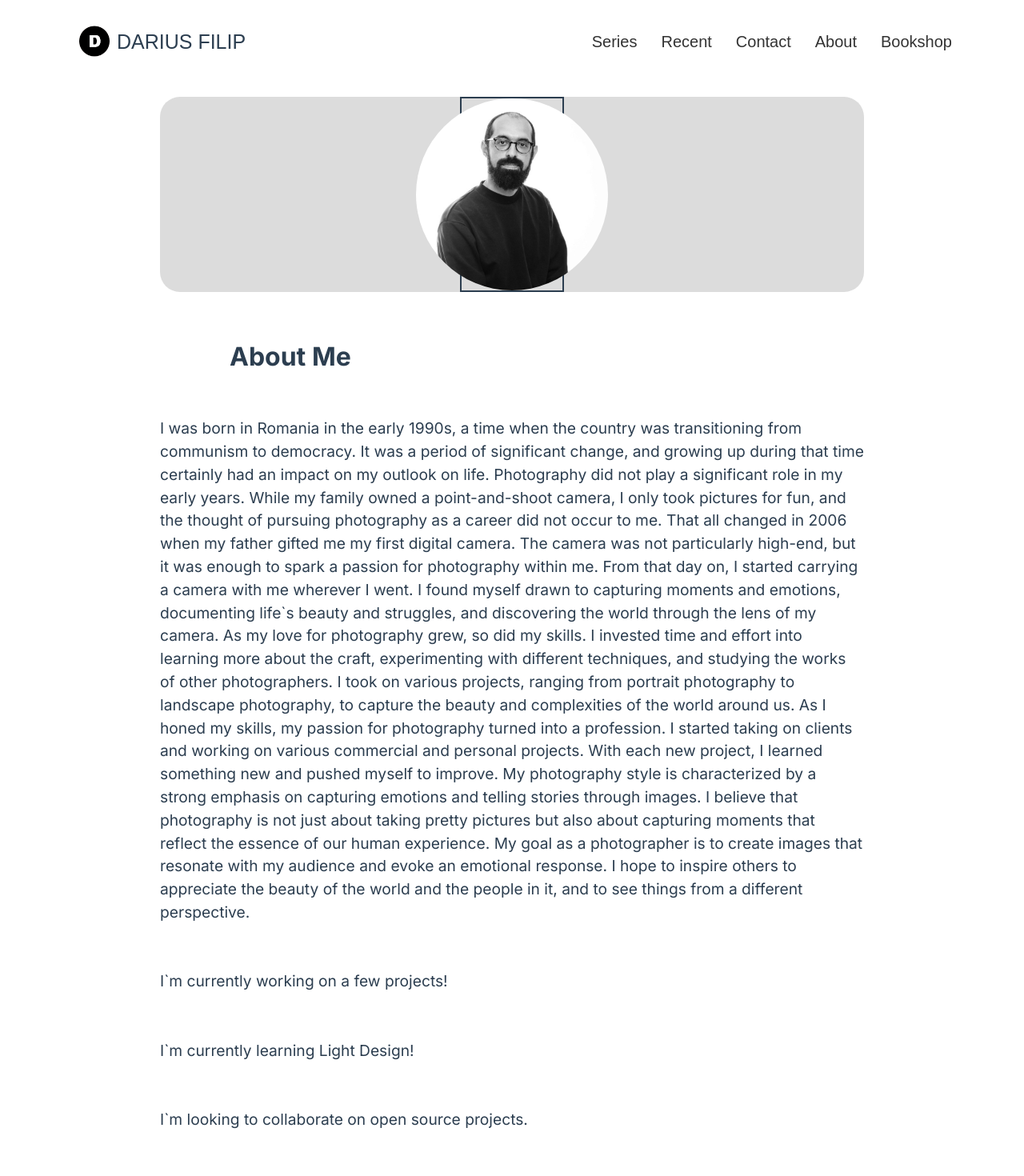
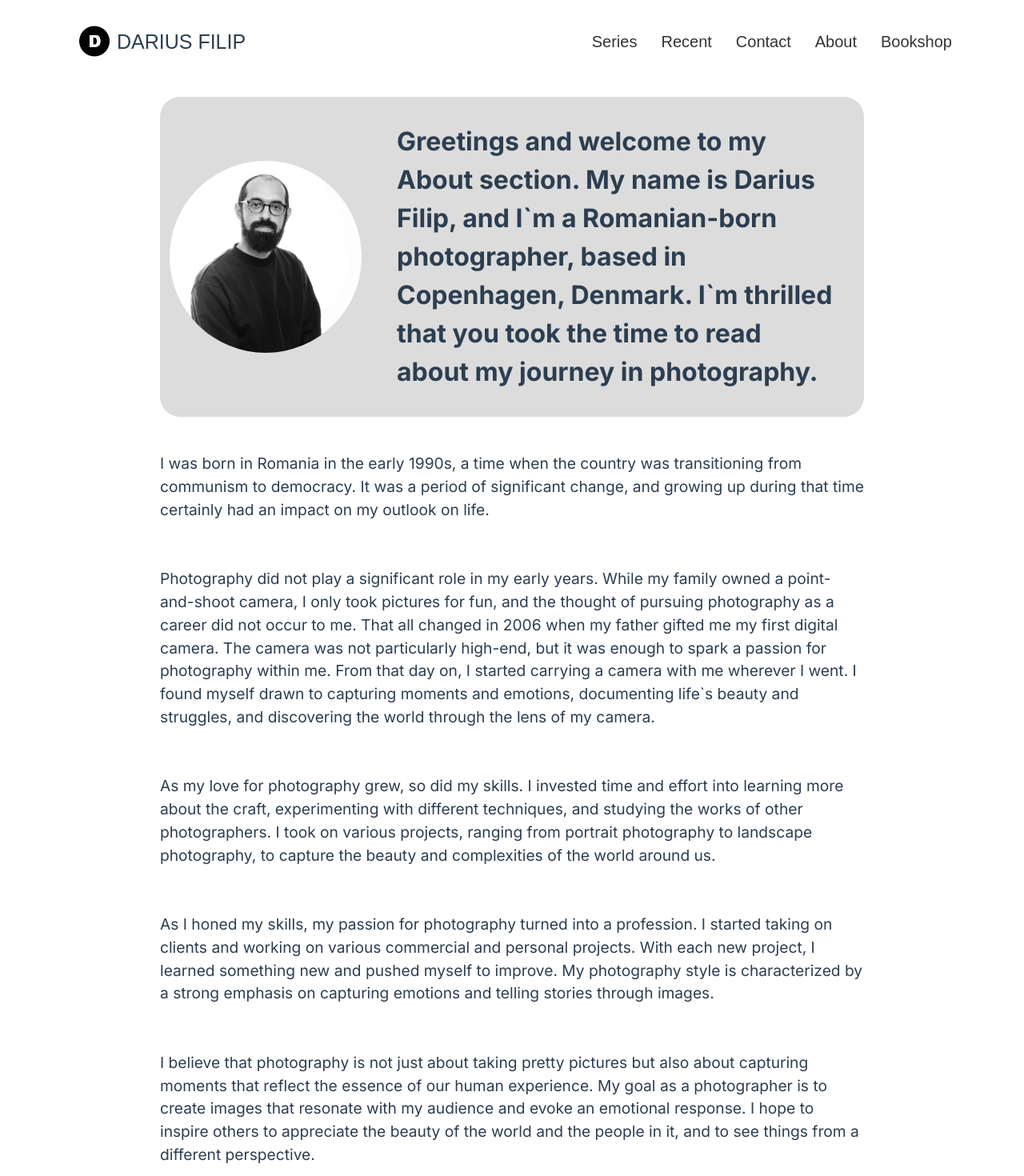
Before and after one commit to danieldraganweb/darius-filip-com-next-app, a Next.js app: page /about in a window 1280 px wide. Shown: the top 1470 px of the page at 80% size. Built offline with nearby package versions, Linux system fonts and the light colour scheme.

Commit message:
style header about page

```diff
--- a/app/about/page.tsx
+++ b/app/about/page.tsx
@@ -6,55 +6,60 @@ function About() {
   return (
     <main className={styles.main}>
       <header className={styles.headerContainer}>
-        <div className={styles.ImageContainer}>
+        <div className={styles.imageContainer}>
           <ProfileImg />
+          <h3 className={styles.title}>
+            Greetings and welcome to my About section. My name is Darius Filip,
+            and I`m a Romanian-born photographer, based in Copenhagen, Denmark.
+            I`m thrilled that you took the time to read about my journey in
+            photography.
+          </h3>
         </div>
       </header>
       <section className={styles.section}>
-        <h1 className={styles.title}>About Me</h1>
         <div>
           <p className={styles.description}>
             I was born in Romania in the early 1990s, a time when the country
             was transitioning from communism to democracy. It was a period of
             significant change, and growing up during that time certainly had an
-            impact on my outlook on life. Photography did not play a significant
-            role in my early years. While my family owned a point-and-shoot
-            camera, I only took pictures for fun, and the thought of pursuing
-            photography as a career did not occur to me. That all changed in
-            2006 when my father gifted me my first digital camera. The camera
-            was not particularly high-end, but it was enough to spark a passion
-            for photography within me. From that day on, I started carrying a
-            camera with me wherever I went. I found myself drawn to capturing
-            moments and emotions, documenting life`s beauty and struggles, and
-            discovering the world through the lens of my camera. As my love for
-            photography grew, so did my skills. I invested time and effort into
-            learning more about the craft, experimenting with different
-            techniques, and studying the works of other photographers. I took on
-            various projects, ranging from portrait photography to landscape
-            photography, to capture the beauty and complexities of the world
-            around us. As I honed my skills, my passion for photography turned
-            into a profession. I started taking on clients and working on
-            various commercial and personal projects. With each new project, I
-            learned something new and pushed myself to improve. My photography
-            style is characterized by a strong emphasis on capturing emotions
-            and telling stories through images. I believe that photography is
-            not just about taking pretty pictures but also about capturing
-            moments that reflect the essence of our human experience. My goal as
-            a photographer is to create images that resonate with my audience
-            and evoke an emotional response. I hope to inspire others to
-            appreciate the beauty of the world and the people in it, and to see
-            things from a different perspective.
+            impact on my outlook on life.
           </p>
           <p className={styles.description}>
-            I`m currently working on a few projects!
+            Photography did not play a significant role in my early years. While
+            my family owned a point-and-shoot camera, I only took pictures for
+            fun, and the thought of pursuing photography as a career did not
+            occur to me. That all changed in 2006 when my father gifted me my
+            first digital camera. The camera was not particularly high-end, but
+            it was enough to spark a passion for photography within me. From
+            that day on, I started carrying a camera with me wherever I went. I
+            found myself drawn to capturing moments and emotions, documenting
+            life`s beauty and struggles, and discovering the world through the
+            lens of my camera.
           </p>
           <p className={styles.description}>
-            I`m currently learning Light Design!
+            As my love for photography grew, so did my skills. I invested time
+            and effort into learning more about the craft, experimenting with
+            different techniques, and studying the works of other photographers.
+            I took on various projects, ranging from portrait photography to
+            landscape photography, to capture the beauty and complexities of the
+            world around us.
           </p>
           <p className={styles.description}>
-            I`m looking to collaborate on open source projects.
+            As I honed my skills, my passion for photography turned into a
+            profession. I started taking on clients and working on various
+            commercial and personal projects. With each new project, I learned
+            something new and pushed myself to improve. My photography style is
+            characterized by a strong emphasis on capturing emotions and telling
+            stories through images.
           </p>
-          <p className={styles.description}>Ask me about anything!</p>
+          <p className={styles.description}>
+            I believe that photography is not just about taking pretty pictures
+            but also about capturing moments that reflect the essence of our
+            human experience. My goal as a photographer is to create images that
+            resonate with my audience and evoke an emotional response. I hope to
+            inspire others to appreciate the beauty of the world and the people
+            in it, and to see things from a different perspective.
+          </p>
         </div>
       </section>
     </main>
--- a/app/components/ProfilePicture1.tsx
+++ b/app/components/ProfilePicture1.tsx
@@ -4,7 +4,7 @@ import styles from "../styles/components/ProfilePicture1.module.scss";
 
 function ProfileImg() {
   return (
-    <div className={styles.container}>
+    <main className={styles.main}>
       <Image
         src="/portrait.jpeg"
         alt="logo"
@@ -16,7 +16,7 @@ function ProfileImg() {
           margin: "0 0.5rem",
         }}
       />
-    </div>
+    </main>
   );
 }
 
--- a/app/styles/components/ProfilePicture1.module.scss
+++ b/app/styles/components/ProfilePicture1.module.scss
@@ -1,23 +1,17 @@
-@use './app/styles/base/_variables' as _variables;
+@use './app/styles/base/_variables' as *;
 @use './app/styles/utils/_mixins' as _mixins;
 @use './app/styles/base/_base' as _base;
 
 .main {
-  width: 100%;
-  max-width: 1100px;
-  display: flex;
-  flex-direction: column;
-  margin: 0 auto;
-  background-color: aqua;
-  border : 5px solid _variables.$quaternary-color;
-}
-
-.container{
-    border: 2px solid _variables.$secondary-color;
-    box-sizing: border-box;
+    width: 25%;
+    max-width: 1100px;
     display: flex;
     flex-direction: column;
+    justify-content: flex-start;
     align-items: center;
-    width: 50%;
     margin: 0 auto;
+    padding: 1em;
+    margin-top: auto;
+    margin-bottom: auto;
+    box-sizing: border-box;
 }
```
